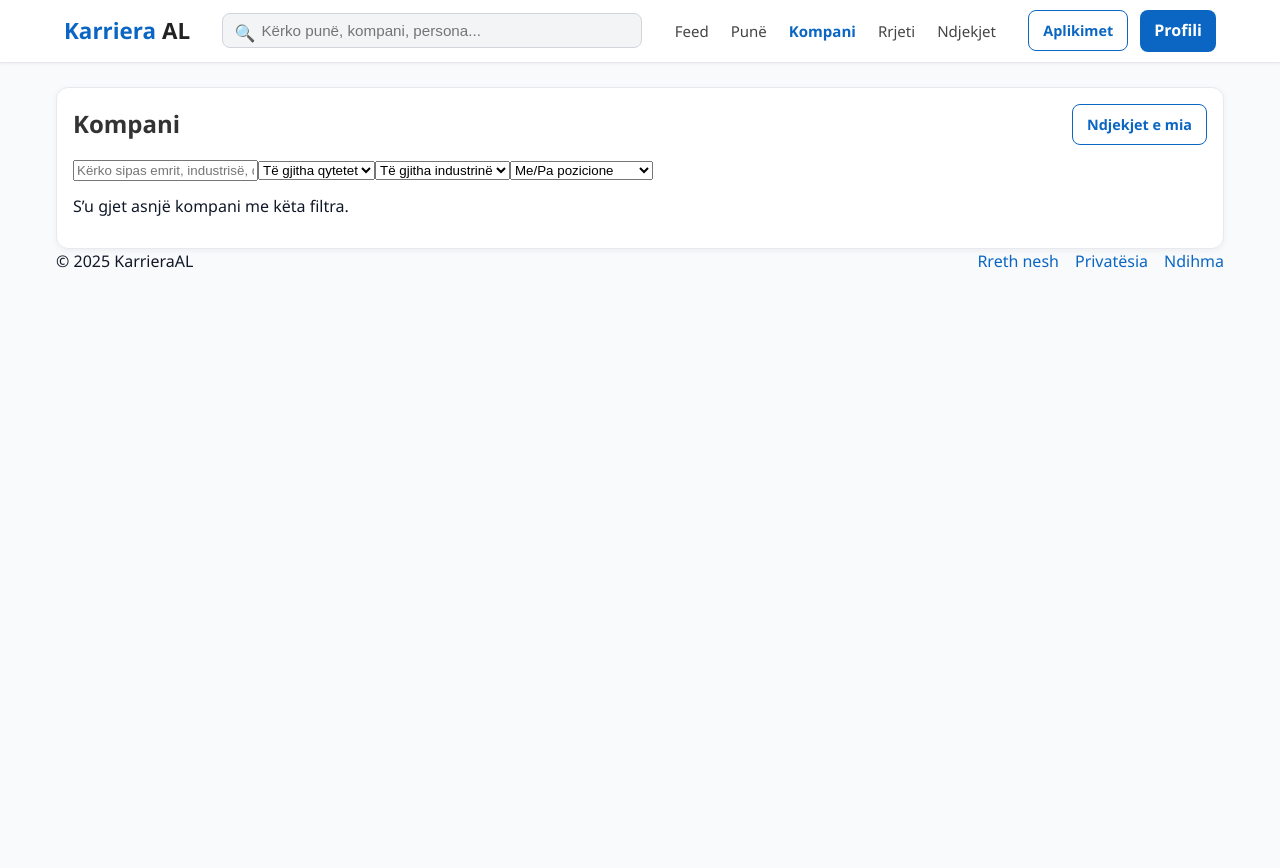
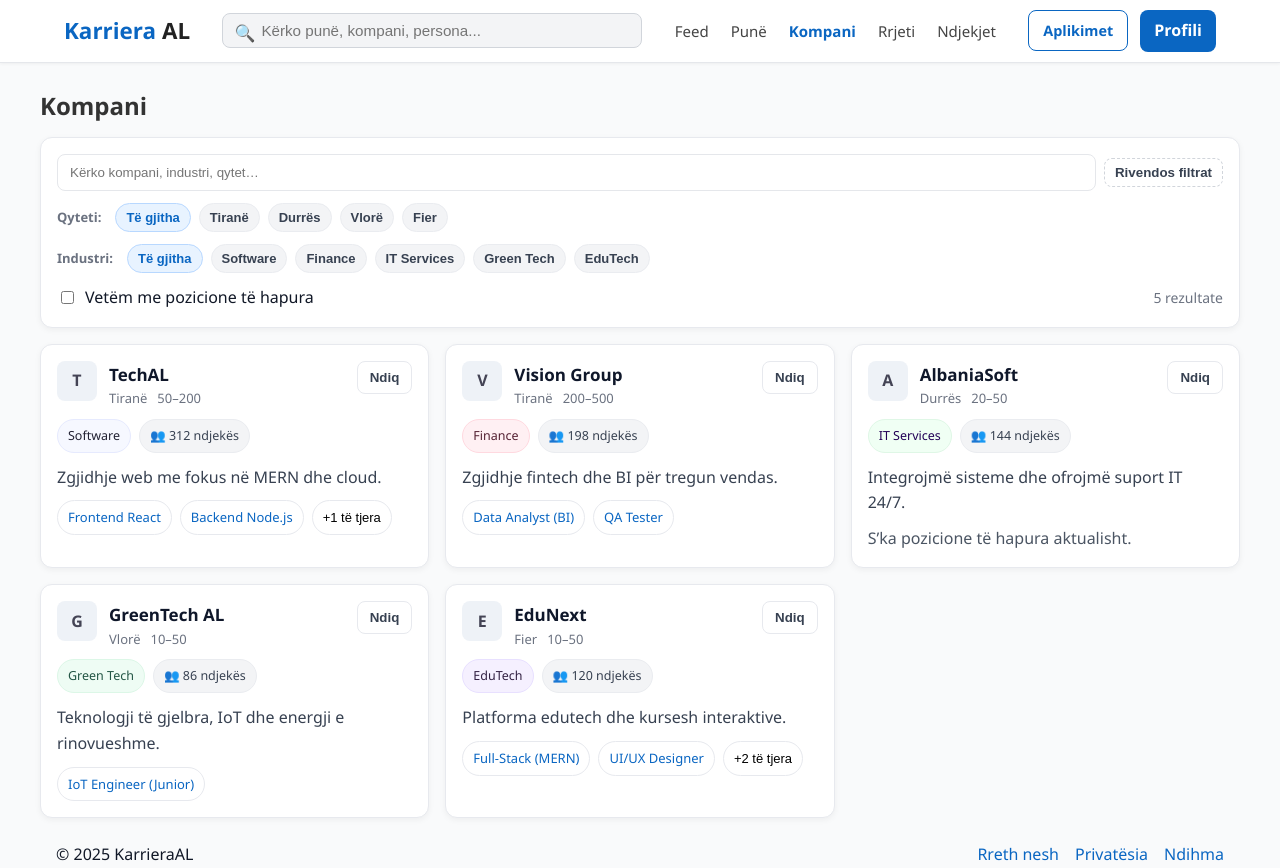
Before and after one commit to genciiv/KarrieraAL, a React (Vite) app in the folder client/: page /#/kompani in a window 1280 px wide. Before the commit the page ends 800 px from the top, so only its background shows below. Built offline with nearby package versions, Linux system fonts and the light colour scheme.

Commit message:
Companies: filter bar (qytet/industri/only-openings), follow/unfollow me localStorage, followers count, modal për të gjitha pozicionet

```diff
--- a/client/src/components/company/CompanyCard.jsx
+++ b/client/src/components/company/CompanyCard.jsx
@@ -2,23 +2,23 @@ import { Link } from "react-router-dom";
 
 const colorByIndustry = (industry) => {
   switch (industry) {
-    case "Software": return "badge-soft";
-    case "IT Services": return "badge-it";
+    case "Software":   return "badge-soft";
+    case "IT Services":return "badge-it";
     case "HR & Rekrutim": return "badge-hr";
     case "Green Tech": return "badge-green";
-    case "EduTech": return "badge-edu";
-    case "Finance": return "badge-fin";
-    default: return "";
+    case "EduTech":    return "badge-edu";
+    case "Finance":    return "badge-fin";
+    default:           return "";
   }
 };
 
-export default function CompanyCard({ c, following, onToggleFollow, onShowAll }) {
+export default function CompanyCard({ c, following, followersCount = 0, onToggleFollow, onShowAll }) {
   const jobs = c.openJobs || [];
   const preview = jobs.slice(0, 2);
   const hasMore = jobs.length > 2;
 
   return (
-    <div className="card" style={{ position: "relative" }}>
+    <div className="card company-card" style={{ position: "relative" }}>
       {following && <div className="ribbon">👀 Duke ndjekur</div>}
 
       <div className="card-head">
@@ -35,6 +35,7 @@ export default function CompanyCard({ c, following, onToggleFollow, onShowAll })
           <button
             className={following ? "btn-primary" : "btn-ghost"}
             onClick={() => onToggleFollow?.(c.id)}
+            title={following ? "Ndalo ndjekjen" : "Ndiq kompaninë"}
           >
             {following ? "Duke ndjekur" : "Ndiq"}
           </button>
@@ -43,7 +44,7 @@ export default function CompanyCard({ c, following, onToggleFollow, onShowAll })
 
       <div className="badges" style={{ marginTop: 10 }}>
         <span className={`badge ${colorByIndustry(c.industry)}`}>{c.industry}</span>
-        <span className="badge">{c.city}</span>
+        <span className="badge">👥 {followersCount} ndjekës</span>
       </div>
 
       {c.about && (
@@ -53,7 +54,7 @@ export default function CompanyCard({ c, following, onToggleFollow, onShowAll })
       )}
 
       {/* punët e hapura (deri 2) */}
-      <div className="pills">
+      <div className="pills" title={hasMore ? "Shih të gjitha pozicionet" : ""}>
         {preview.length === 0 ? (
           <span className="subtitle">S’ka pozicione të hapura aktualisht.</span>
         ) : (
@@ -62,7 +63,7 @@ export default function CompanyCard({ c, following, onToggleFollow, onShowAll })
               <Link key={j.id} to={j.link} className="pill">{j.title}</Link>
             ))}
             {hasMore && (
-              <button className="pill" onClick={() => onShowAll?.(c)} title="Shih më shumë pozicione">
+              <button className="pill" onClick={() => onShowAll?.(c)}>
                 +{jobs.length - 2} të tjera
               </button>
             )}
--- a/client/src/pages/Companies.jsx
+++ b/client/src/pages/Companies.jsx
@@ -1,158 +1,267 @@
 import { useEffect, useMemo, useState } from "react";
 import CompanyCard from "../components/company/CompanyCard.jsx";
-import { COMPANIES, CITIES, INDUSTRIES } from "../data/companies.js";
-import { useToast } from "../contexts/ToastContext.jsx";
-import { Link } from "react-router-dom";
 
-const LS_COMPANIES = "ka_companies";
-const LS_FOLLOWS = "ka_company_follows";     // numri publik i ndjekësve
-const LS_MY_FOLLOWS = "ka_my_company_follows"; // kompanitë që po i ndjek unë
+/* ------------------ MOCK DATA (pa backend) ------------------ */
+const COMPANIES_MOCK = [
+  {
+    id: "c1",
+    name: "TechAL",
+    city: "Tiranë",
+    size: "50–200",
+    industry: "Software",
+    about: "Zgjidhje web me fokus në MERN dhe cloud.",
+    followers: 312,
+    openJobs: [
+      { id: "j101", title: "Frontend React", link: "/punet/j101" },
+      { id: "j102", title: "Backend Node.js", link: "/punet/j102" },
+      { id: "j103", title: "DevOps Engineer", link: "/punet/j103" },
+    ],
+  },
+  {
+    id: "c2",
+    name: "Vision Group",
+    city: "Tiranë",
+    size: "200–500",
+    industry: "Finance",
+    about: "Zgjidhje fintech dhe BI për tregun vendas.",
+    followers: 198,
+    openJobs: [
+      { id: "j201", title: "Data Analyst (BI)", link: "/punet/j201" },
+      { id: "j202", title: "QA Tester", link: "/punet/j202" },
+    ],
+  },
+  {
+    id: "c3",
+    name: "AlbaniaSoft",
+    city: "Durrës",
+    size: "20–50",
+    industry: "IT Services",
+    about: "Integrojmë sisteme dhe ofrojmë suport IT 24/7.",
+    followers: 144,
+    openJobs: [],
+  },
+  {
+    id: "c4",
+    name: "GreenTech AL",
+    city: "Vlorë",
+    size: "10–50",
+    industry: "Green Tech",
+    about: "Teknologji të gjelbra, IoT dhe energji e rinovueshme.",
+    followers: 86,
+    openJobs: [
+      { id: "j401", title: "IoT Engineer (Junior)", link: "/punet/j401" },
+    ],
+  },
+  {
+    id: "c5",
+    name: "EduNext",
+    city: "Fier",
+    size: "10–50",
+    industry: "EduTech",
+    about: "Platforma edutech dhe kursesh interaktive.",
+    followers: 120,
+    openJobs: [
+      { id: "j501", title: "Full-Stack (MERN)", link: "/punet/j501" },
+      { id: "j502", title: "UI/UX Designer", link: "/punet/j502" },
+      { id: "j503", title: "Product Owner", link: "/punet/j503" },
+      { id: "j504", title: "Content Manager", link: "/punet/j504" },
+    ],
+  },
+];
+
+/* ------------------ HELPERS ------------------ */
+const unique = (arr) => Array.from(new Set(arr.filter(Boolean)));
+
+const loadFollowSet = () => {
+  try {
+    const raw = localStorage.getItem("karriera_follows");
+    if (!raw) return new Set();
+    return new Set(JSON.parse(raw));
+  } catch {
+    return new Set();
+  }
+};
+const saveFollowSet = (set) => {
+  localStorage.setItem("karriera_follows", JSON.stringify(Array.from(set)));
+};
 
 export default function Companies() {
-  const { addToast } = useToast();
+  const baseCompanies = COMPANIES_MOCK;
 
-  useEffect(() => {
-    if (!localStorage.getItem(LS_COMPANIES)) {
-      localStorage.setItem(LS_COMPANIES, JSON.stringify(COMPANIES));
-    }
-    if (!localStorage.getItem(LS_FOLLOWS)) {
-      const base = {};
-      COMPANIES.forEach(c => { base[c.id] = Math.floor(15 + Math.random() * 80); });
-      localStorage.setItem(LS_FOLLOWS, JSON.stringify(base));
-    }
-    if (!localStorage.getItem(LS_MY_FOLLOWS)) {
-      localStorage.setItem(LS_MY_FOLLOWS, JSON.stringify([]));
-    }
-  }, []);
+  // --- Filters state ---
+  const [q, setQ] = useState("");
+  const [city, setCity] = useState("Të gjitha");
+  const [industry, setIndustry] = useState("Të gjitha");
+  const [onlyOpenings, setOnlyOpenings] = useState(false);
 
-  const [companies] = useState(() =>
-    JSON.parse(localStorage.getItem(LS_COMPANIES) || "[]")
-  );
-  const [follows, setFollows] = useState(() =>
-    JSON.parse(localStorage.getItem(LS_FOLLOWS) || "{}")
-  );
-  const [myFollows, setMyFollows] = useState(() =>
-    new Set(JSON.parse(localStorage.getItem(LS_MY_FOLLOWS) || "[]"))
+  // --- Follow state (persist) ---
+  const [follows, setFollows] = useState(() => loadFollowSet());
+  useEffect(() => saveFollowSet(follows), [follows]);
+
+  // --- Followers count (mutable state, nis nga MOCK) ---
+  const [followersMap, setFollowersMap] = useState(() =>
+    Object.fromEntries(baseCompanies.map(c => [c.id, c.followers || 0]))
   );
 
-  // Modal: “Shih të gjitha punët”
-  const [open, setOpen] = useState(false);
+  // --- Modal për “të gjitha pozicionet” ---
   const [modalCompany, setModalCompany] = useState(null);
-  function showAllJobs(c) { setModalCompany(c); setOpen(true); }
 
-  // Filtrat
-  const [q, setQ] = useState("");
-  const [city, setCity] = useState("");
-  const [industry, setIndustry] = useState("");
-  const [withJobs, setWithJobs] = useState(""); // "", "me", "pa"
+  // --- Options dinamike ---
+  const cityOptions = useMemo(
+    () => ["Të gjitha", ...unique(baseCompanies.map(c => c.city))],
+    [baseCompanies]
+  );
+  const industryOptions = useMemo(
+    () => ["Të gjitha", ...unique(baseCompanies.map(c => c.industry))],
+    [baseCompanies]
+  );
 
-  const cities = ["", ...CITIES];
-  const industries = ["", ...INDUSTRIES];
+  // --- Filtering + Search ---
+  const companies = useMemo(() => {
+    let list = [...baseCompanies];
 
-  const filtered = useMemo(() => {
-    const s = q.toLowerCase().trim();
-    return companies.filter(c => {
-      const matchQ =
-        !s ||
-        c.name.toLowerCase().includes(s) ||
-        c.industry.toLowerCase().includes(s) ||
-        c.city.toLowerCase().includes(s);
-      const matchCity = !city || c.city === city;
-      const matchInd = !industry || c.industry === industry;
-      const matchJobs =
-        !withJobs ||
-        (withJobs === "me" && c.openJobs?.length > 0) ||
-        (withJobs === "pa" && (!c.openJobs || c.openJobs.length === 0));
-      return matchQ && matchCity && matchInd && matchJobs;
-    });
-  }, [companies, q, city, industry, withJobs]);
+    const qn = q.trim().toLowerCase();
+    if (qn) {
+      list = list.filter(c =>
+        [c.name, c.city, c.industry, c.about].join(" ").toLowerCase().includes(qn)
+      );
+    }
+    if (city !== "Të gjitha") list = list.filter(c => c.city === city);
+    if (industry !== "Të gjitha") list = list.filter(c => c.industry === industry);
+    if (onlyOpenings) list = list.filter(c => (c.openJobs || []).length > 0);
 
-  function toggleFollow(id) {
-    setMyFollows(prev => {
+    return list;
+  }, [baseCompanies, q, city, industry, onlyOpenings]);
+
+  const toggleFollow = (companyId) => {
+    setFollows(prev => {
       const next = new Set(prev);
-      const isFollowing = next.has(id);
-      if (isFollowing) next.delete(id); else next.add(id);
-
-      // persist lista ime
-      localStorage.setItem(LS_MY_FOLLOWS, JSON.stringify(Array.from(next)));
-
-      // rrit/ul numrin publik
-      setFollows(f => {
-        const obj = { ...f, [id]: Math.max(0, (f[id] || 0) + (isFollowing ? -1 : 1)) };
-        localStorage.setItem(LS_FOLLOWS, JSON.stringify(obj));
-        return obj;
-      });
-
-      addToast(isFollowing ? "E hoqët nga ndjekjet" : "Po ndiqni kompaninë ✅", "success");
+      const following = next.has(companyId);
+      if (following) {
+        next.delete(companyId);
+        setFollowersMap(m => ({ ...m, [companyId]: Math.max(0, (m[companyId] || 0) - 1) }));
+      } else {
+        next.add(companyId);
+        setFollowersMap(m => ({ ...m, [companyId]: (m[companyId] || 0) + 1 }));
+      }
       return next;
     });
-  }
+  };
+
+  const clearFilters = () => {
+    setQ("");
+    setCity("Të gjitha");
+    setIndustry("Të gjitha");
+    setOnlyOpenings(false);
+  };
 
   return (
-    <div className="container" style={{ marginTop: 24 }}>
-      <div className="card" style={{ display: "grid", gap: 12 }}>
-        <div style={{ display:"flex", alignItems:"center", justifyContent:"space-between" }}>
-          <h2 style={{ margin: 0 }}>Kompani</h2>
-          <Link to="/ndjekjet" className="button-outline">Ndjekjet e mia</Link>
+    <div className="container" style={{ padding: "24px 0" }}>
+      <h2 style={{ margin: "0 0 12px" }}>Kompani</h2>
+
+      {/* FILTER BAR */}
+      <div className="card filter-bar" style={{ marginBottom: 16 }}>
+        {/* Rreshti 1: kërkimi + reset */}
+        <div className="filter-row">
+          <input
+            className="search-input"
+            placeholder="Kërko kompani, industri, qytet…"
+            value={q}
+            onChange={(e) => setQ(e.target.value)}
+          />
+          <button className="reset-btn" onClick={clearFilters}>Rivendos filtrat</button>
         </div>
 
-        {/* Filtrat */}
-        <div className="row" style={{ flexWrap: "wrap", gap: 8 }}>
-          <input className="input" style={{ flex: 2 }} placeholder="Kërko sipas emrit, industrisë, qytetit…"
-            value={q} onChange={e=>setQ(e.target.value)} />
-          <select className="select" value={city} onChange={e=>setCity(e.target.value)}>
-            {cities.map((c,i)=><option key={i} value={c}>{c || "Të gjitha qytetet"}</option>)}
-          </select>
-          <select className="select" value={industry} onChange={e=>setIndustry(e.target.value)}>
-            {industries.map((ind,i)=><option key={i} value={ind}>{ind || "Të gjitha industrinë"}</option>)}
-          </select>
-          <select className="select" value={withJobs} onChange={e=>setWithJobs(e.target.value)}>
-            <option value="">Me/Pa pozicione</option>
-            <option value="me">Vetëm me pozicione</option>
-            <option value="pa">Vetëm pa pozicione</option>
-          </select>
+        {/* Rreshti 2: QYTETI */}
+        <div className="filter-row">
+          <span className="filter-label">Qyteti:</span>
+          <div className="chips">
+            {cityOptions.map((opt) => (
+              <button
+                key={opt}
+                className={`chip-btn ${city === opt ? "active" : ""}`}
+                onClick={() => setCity(opt)}
+              >
+                {opt}
+              </button>
+            ))}
+          </div>
         </div>
 
-        {/* Lista */}
-        {!filtered.length && <div className="helper">S’u gjet asnjë kompani me këta filtra.</div>}
+        {/* Rreshti 3: INDUSTRIA */}
+        <div className="filter-row">
+          <span className="filter-label">Industri:</span>
+          <div className="chips">
+            {industryOptions.map((opt) => (
+              <button
+                key={opt}
+                className={`chip-btn ${industry === opt ? "active" : ""}`}
+                onClick={() => setIndustry(opt)}
+              >
+                {opt}
+              </button>
+            ))}
+          </div>
+        </div>
 
-        <div className="grid-2">
-          {filtered.map(c => (
-            <div key={c.id} className="company-wrapper">
-              <CompanyCard
-                c={c}
-                following={myFollows.has(c.id)}
-                onToggleFollow={toggleFollow}
-                onShowAll={() => showAllJobs(c)}
-              />
-              <div className="follow-ct">
-                <span className="muted">Ndjekës: </span>
-                <strong>{follows[c.id] || 0}</strong>
-              </div>
-            </div>
-          ))}
+        {/* Rreshti 4: Vetëm me pozicione */}
+        <div className="filter-row" style={{ alignItems: "center" }}>
+          <label style={{ display: "inline-flex", gap: 8, alignItems: "center" }}>
+            <input
+              type="checkbox"
+              checked={onlyOpenings}
+              onChange={(e) => setOnlyOpenings(e.target.checked)}
+            />
+            Vetëm me pozicione të hapura
+          </label>
+
+          <div style={{ marginLeft: "auto", color: "#6b7280", fontSize: 14 }}>
+            {companies.length} rezultate
+            {q && <> • kërkim për <strong>{q}</strong></>}
+          </div>
         </div>
       </div>
 
-      {/* MODAL – të gjitha punët e kompanisë */}
-      {open && modalCompany && (
-        <div className="modal-backdrop" onClick={() => setOpen(false)}>
-          <div className="modal" onClick={(e)=>e.stopPropagation()}>
-            <div style={{ display:"flex", justifyContent:"space-between", alignItems:"center", marginBottom:10 }}>
-              <h3 style={{ margin:0 }}>{modalCompany.name} — punët e hapura</h3>
-              <button className="button-outline" onClick={()=>setOpen(false)}>Mbyll</button>
+      {/* GRID i kompanive */}
+      {companies.length === 0 ? (
+        <div className="card" style={{ textAlign: "center", color: "#6b7280" }}>
+          Nuk u gjet asnjë kompani me këto filtra.
+        </div>
+      ) : (
+        <div className="cards-grid cards-3">
+          {companies.map(c => (
+            <CompanyCard
+              key={c.id}
+              c={c}
+              following={follows.has(c.id)}
+              followersCount={followersMap[c.id] || 0}
+              onToggleFollow={toggleFollow}
+              onShowAll={setModalCompany}
+            />
+          ))}
+        </div>
+      )}
+
+      {/* MODAL për “të gjitha pozicionet” */}
+      {modalCompany && (
+        <div className="modal-backdrop" onClick={() => setModalCompany(null)}>
+          <div className="modal" onClick={(e) => e.stopPropagation()}>
+            <h3 style={{ marginTop: 0 }}>Pozicionet te {modalCompany.name}</h3>
+            {(modalCompany.openJobs || []).length === 0 ? (
+              <p style={{ color: "#6b7280" }}>Aktualisht s’ka pozicione të hapura.</p>
+            ) : (
+              <ul style={{ paddingLeft: 18 }}>
+                {modalCompany.openJobs.map(j => (
+                  <li key={j.id} style={{ marginBottom: 6 }}>
+                    <a href={j.link} title="Hap detajet">{j.title}</a>
+                  </li>
+                ))}
+              </ul>
+            )}
+
+            <div style={{ display: "flex", justifyContent: "flex-end", marginTop: 12 }}>
+              <button className="btn-ghost" onClick={() => setModalCompany(null)}>Mbyll</button>
             </div>
-            {!modalCompany.openJobs?.length ? (
-              <div className="helper">S’ka pozicione të hapura.</div>
-            ) : (
-              <div className="grid" style={{ gap:8 }}>
-                {modalCompany.openJobs.map(j => (
-                  <Link key={j.id} to={j.link} className="job-pill" onClick={()=>setOpen(false)}>
-                    {j.title}
-                  </Link>
-                ))}
-              </div>
-            )}
           </div>
         </div>
       )}
--- a/client/src/styles/base.css
+++ b/client/src/styles/base.css
@@ -387,3 +387,24 @@ a:hover { text-decoration: underline; }
   border-radius: 8px;
   padding: 10px 12px;
 }
+
+
+/* FILTER BAR reuse */
+.filter-bar{ display:grid; gap:12px; }
+.filter-row{ display:flex; flex-wrap:wrap; gap:8px; align-items:center; }
+.filter-label{ font-size:13px; color:#6b7280; font-weight:600; margin-right:6px; }
+.chips{ display:flex; gap:8px; flex-wrap:wrap; }
+.chip-btn{
+  display:inline-flex; align-items:center; gap:6px; padding:6px 10px; border-radius:999px;
+  background:#f3f4f6; color:#374151; border:1px solid #eaecf0; font-size:13px; font-weight:600; cursor:pointer; transition:.15s;
+}
+.chip-btn:hover{ background:#eef2f7; border-color:#dfe3ea; }
+.chip-btn.active{ background:#e8f3ff; color:#0a66c2; border-color:#b8d8ff; }
+.reset-btn{ margin-left:auto; background:transparent; border:1px dashed #d1d5db; color:#374151; padding:6px 10px; border-radius:8px; font-weight:600; cursor:pointer; }
+.reset-btn:hover{ border-color:#0a66c2; color:#0a66c2; }
+.search-input{ flex:1; min-width:240px; border:1px solid #e5e7eb; border-radius:8px; padding:10px 12px; }
+
+/* Company grid */
+.cards-3{ display:grid; gap:16px; grid-template-columns:repeat(3,1fr); }
+@media (max-width: 900px){ .cards-3 { grid-template-columns: 1fr 1fr; } }
+@media (max-width: 640px){ .cards-3 { grid-template-columns: 1fr; } }
```
